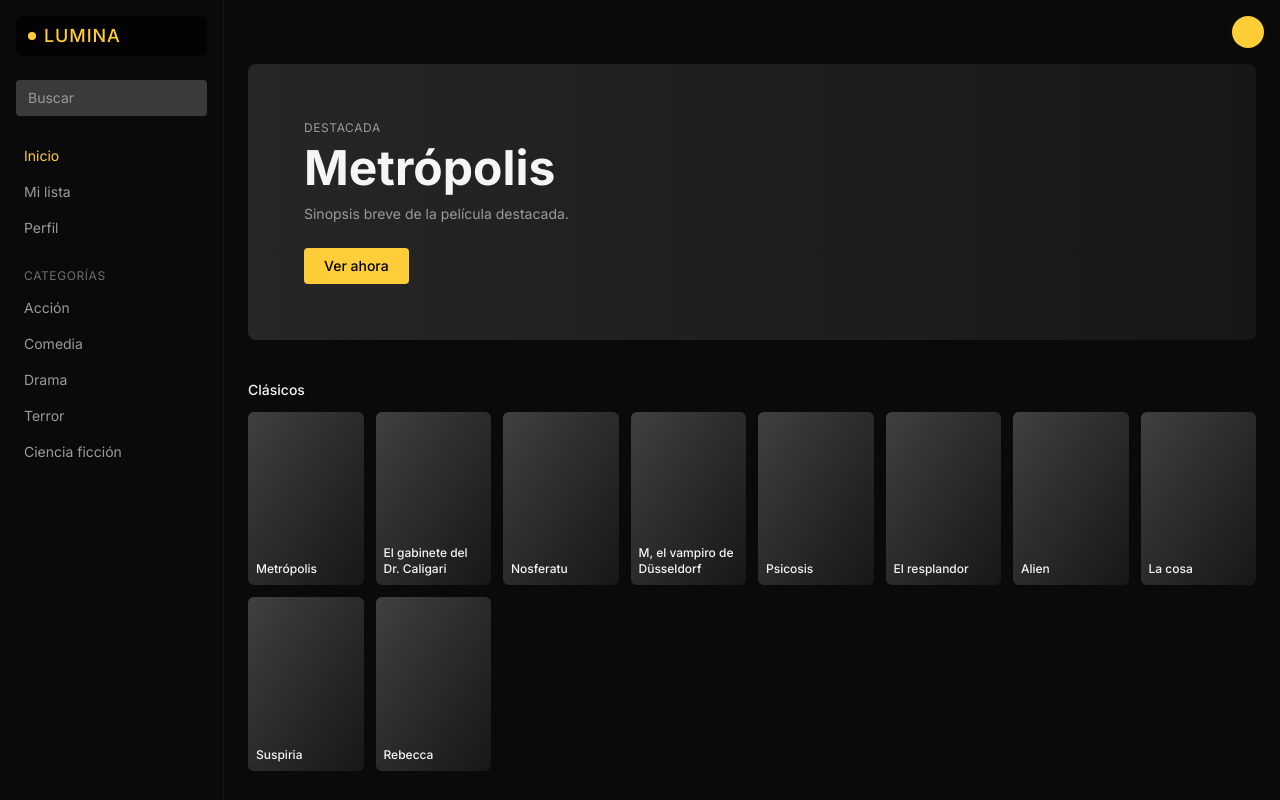
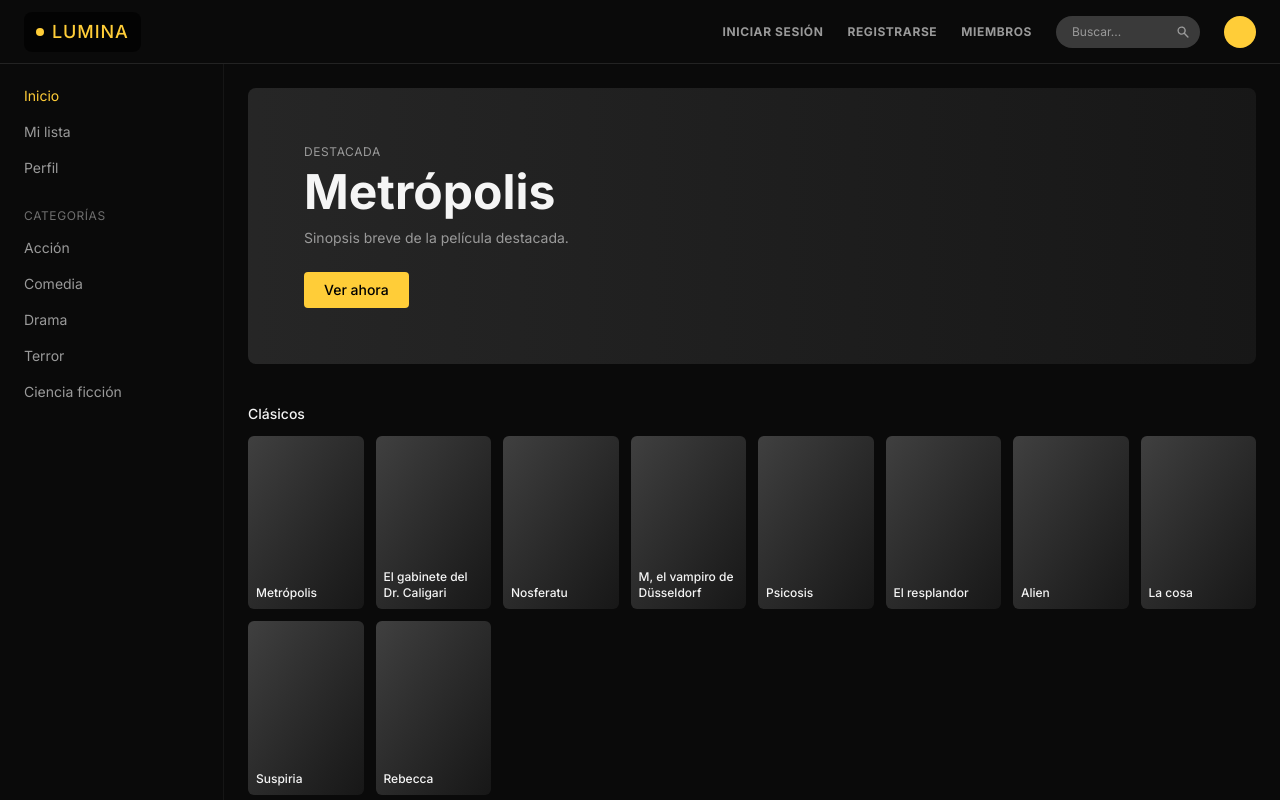
Before and after one commit to saibot04/lumina, a Next.js app in the folder frontend/: page /inicio in a window 1280 px wide. Shown: the top 800 px of the page. Built offline with nearby package versions, Linux system fonts and the light colour scheme.

Commit message:
feat: KAN-29 agregar header al layout y corregir sidebar

```diff
--- a/frontend/app/(app)/layout.tsx
+++ b/frontend/app/(app)/layout.tsx
@@ -1,19 +1,13 @@
-import Link from "next/link";
 import Sidebar from "@/components/Sidebar";
+import Header from "@/components/Header";
 
 export default function AppLayout({ children }: { children: React.ReactNode }) {
     return (
-        <div className="flex min-h-screen">
-        <Sidebar />
-        <div className="flex-1">
-            <div className="flex justify-end p-4">
-            <Link
-                href="/login"
-                className="h-8 w-8 rounded-full bg-primary"
-                aria-label="Iniciar sesión"
-            />
-            </div>
-            <main className="px-6 pb-12">{children}</main>
+        <div className="flex min-h-screen flex-col">
+        <Header />
+        <div className="flex flex-1">
+            <Sidebar />
+            <main className="flex-1 px-6 py-6">{children}</main>
         </div>
         </div>
     );
--- a/frontend/components/Sidebar.tsx
+++ b/frontend/components/Sidebar.tsx
@@ -2,7 +2,6 @@
 
 import Link from "next/link";
 import { usePathname } from "next/navigation";
-import Logo from "./Logo";
 
 const categorias = ["Acción", "Comedia", "Drama", "Terror", "Ciencia ficción"];
 
@@ -30,13 +29,7 @@ function slugify(s: string) {
     );
 
     return (
-        <aside className="hidden w-56 shrink-0 flex-col gap-6 border-r border-white/5 p-4 md:flex">
-        <Logo />
-        <input
-            type="search"
-            placeholder="Buscar"
-            className="rounded bg-field px-3 py-2 text-sm outline-none placeholder:text-muted focus:ring-1 focus:ring-primary"
-        />
+        <aside className="sticky top-16 hidden h-[calc(100vh-4rem)] w-56 shrink-0 flex-col gap-6 self-start overflow-y-auto border-r border-white/5 p-4 md:flex">
         <nav className="flex flex-col gap-1">
             {link("/inicio", "Inicio")}
             {link("/mi-lista", "Mi lista")}
```
Lines whose indentation alone changed are shown as unchanged.
